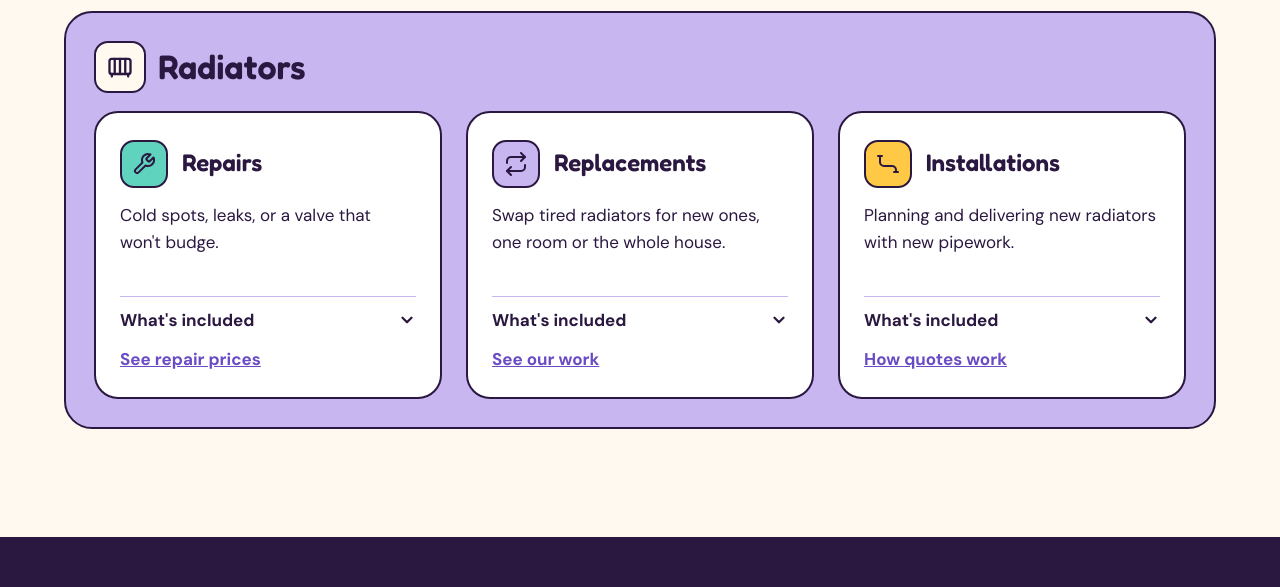
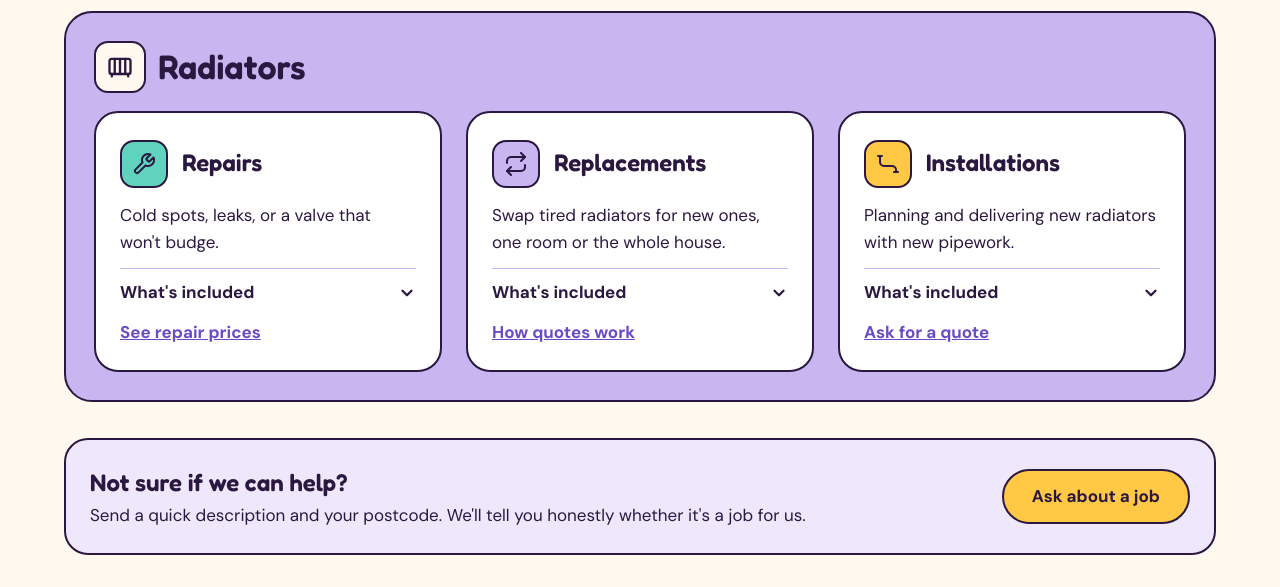
Before and after one commit to code-mca/grout-and-about, a plain HTML site: page index.html in a window 1280 px wide. Shown: the part 1350-1937 px from the top of the page. Drawn offline with nearby package versions, Linux system fonts and the light colour scheme.

Commit message:
cards, flash and bottom narrative added to homepage

```diff
--- a/assets/css/styles.css
+++ b/assets/css/styles.css
@@ -541,6 +541,44 @@ button:focus-visible {
   font-size: 1rem;
 }
 
+/* Card styling - shadow lift on hover */
+.svc-card {
+  transition:
+    transform 0.25s ease,
+    box-shadow 0.25s ease;
+}
+
+.svc-card:hover,
+.svc-card:has(:focus-visible) {
+  transform: translateY(-2px);
+  box-shadow: 0 3px 0 var(--plum);
+}
+.svc-card:active {
+  transform: translateY(0);
+  box-shadow: none;
+}
+
+/* Help strip styling */
+.help-strip {
+  display: flex;
+  --bs-card-bg: var(--lilac-tint);
+  flex-direction: row;
+  flex-wrap: wrap;
+  justify-content: space-between;
+  align-items: center;
+  gap: 16px;
+}
+
+.help-strip p {
+  margin: 0;
+}
+
+.help-title {
+  font-family: "Fredoka", sans-serif;
+  font-weight: 600;
+  font-size: 24px;
+}
+
 /* ##### Media Queries ##################################################### */
 
 /* Accessibility - Reduce motion setting: no lift or animation, colour change only */
@@ -553,6 +591,13 @@ button:focus-visible {
   }
   .float-layer img {
     animation: none;
+  }
+  .svc-card {
+    transition: none;
+  }
+  .svc-card:hover,
+  .svc-card:has(:focus-visible) {
+    transition: none;
   }
 }
 
@@ -577,6 +622,13 @@ button:focus-visible {
   }
   .svc-head {
     min-height: 3.3rem; /* two lines of a 24px title at line-height 1.1 */
+  }
+}
+
+/* 1114px and up: three across, longest wraps to 2 lines for just .rad-cards */
+@media (min-width: 1px) {
+  .rad-card .svc-desc {
+    min-height: 2lh;
   }
 }
 
--- a/index.html
+++ b/index.html
@@ -256,7 +256,7 @@
                     </h3>
                     <div class="row row-cols-1 row-cols-md-2 row-cols-lg-3 g-4 align-items-start">
                         <div class="col">
-                            <article class="card card-body svc-card">
+                            <article class="card card-body svc-card rad-card">
                                 <div class="svc-head">
                                     <span class="icon-tile tile-mint" aria-hidden="true">
                                         <img src="assets/images/ui/wrench.svg" alt="" width="24" height="24">
@@ -282,7 +282,7 @@
                             </article>
                         </div>
                         <div class="col">
-                            <article class="card card-body svc-card">
+                            <article class="card card-body svc-card rad-card">
                                 <div class="svc-head">
                                     <span class="icon-tile tile-lilac" aria-hidden="true">
                                         <img src="assets/images/ui/swap.svg" alt="" width="24" height="24">
@@ -304,11 +304,11 @@
                                         <li>A new set fitted across the house</li>
                                     </ul>
                                 </div>
-                                <a class="svc-link" href="bathrooms.html">See our work</a>
+                                <a class="svc-link" href="prices.html">How quotes work</a>
                             </article>
                         </div>
                         <div class="col col-md-12">
-                            <article class="card card-body svc-card">
+                            <article class="card card-body svc-card rad-card">
                                 <div class="svc-head">
                                     <span class="icon-tile tile-gold" aria-hidden="true">
                                         <img src="assets/images/ui/pipe.svg" alt="" width="24" height="24">
@@ -330,10 +330,22 @@
                                         <li>Draining down and refilling the system</li>
                                     </ul>
                                 </div>
-                                <a class="svc-link" href="prices.html">How quotes work</a>
+                                <a class="svc-link" href="contact.html">Ask for a quote</a>
                             </article>
                         </div>
                     </div>
+                </div>
+                <div class="card card-body help-strip">
+
+                    <div>
+                        <p class="help-title">
+                            Not sure if we can help?
+                        </p>
+                        <p>Send a quick description and your postcode. We'll tell you honestly whether it's a job for
+                            us.
+                        </p>
+                    </div>
+                    <a class="btn-pill btn-gold" href="contact.html">Ask about a job</a>
                 </div>
             </div>
 
```
